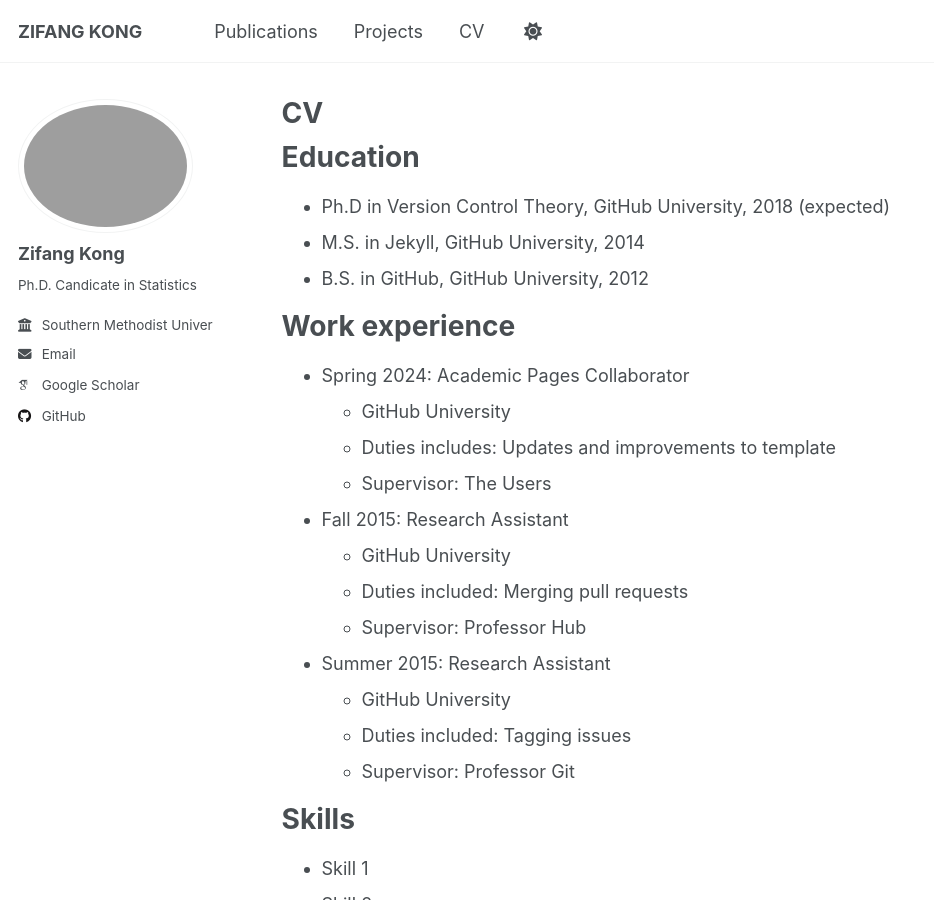
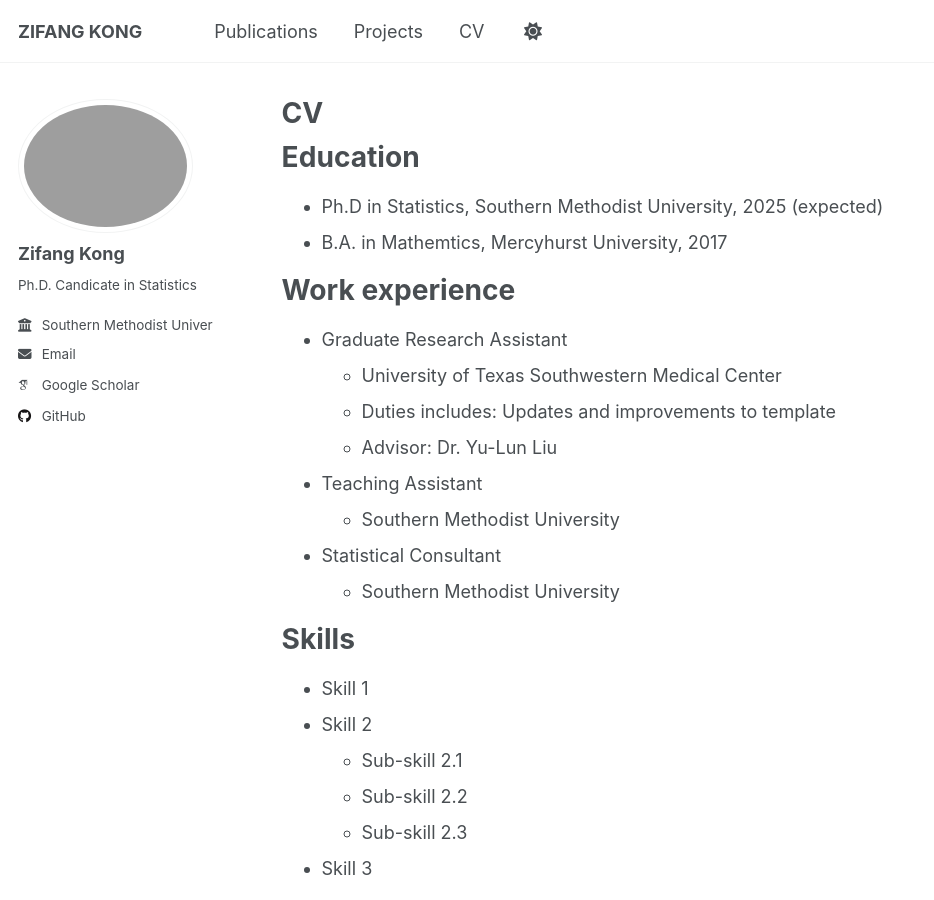
Before and after one commit to zifangkong/zifangkong.github.io, a Jekyll site: the page built from _pages/cv.md, in a window 1280 px wide and 900 px high. Shown: the whole window, without its empty margins (0-934 px from the left). Built offline with Jekyll 4.4.1, drawn with Linux system fonts in a browser that asks for light colours; some web fonts are replaced.

Commit message:
Update cv.md

```diff
--- a/_pages/cv.md
+++ b/_pages/cv.md
@@ -11,26 +11,22 @@ redirect_from:
 
 Education
 ======
-* Ph.D in Version Control Theory, GitHub University, 2018 (expected)
-* M.S. in Jekyll, GitHub University, 2014
-* B.S. in GitHub, GitHub University, 2012
+* Ph.D in Statistics, Southern Methodist University, 2025 (expected)
+* B.A. in Mathemtics, Mercyhurst University, 2017
 
 Work experience
 ======
-* Spring 2024: Academic Pages Collaborator
-  * GitHub University
+* Graduate Research Assistant
+  * University of Texas Southwestern Medical Center
   * Duties includes: Updates and improvements to template
-  * Supervisor: The Users
+  * Advisor: Dr. Yu-Lun Liu
 
-* Fall 2015: Research Assistant
-  * GitHub University
-  * Duties included: Merging pull requests
-  * Supervisor: Professor Hub
+* Teaching Assistant
+  * Southern Methodist University
 
-* Summer 2015: Research Assistant
-  * GitHub University
-  * Duties included: Tagging issues
-  * Supervisor: Professor Git
+* Statistical Consultant
+  * Southern Methodist University
+
 
 Skills
 ======
```
